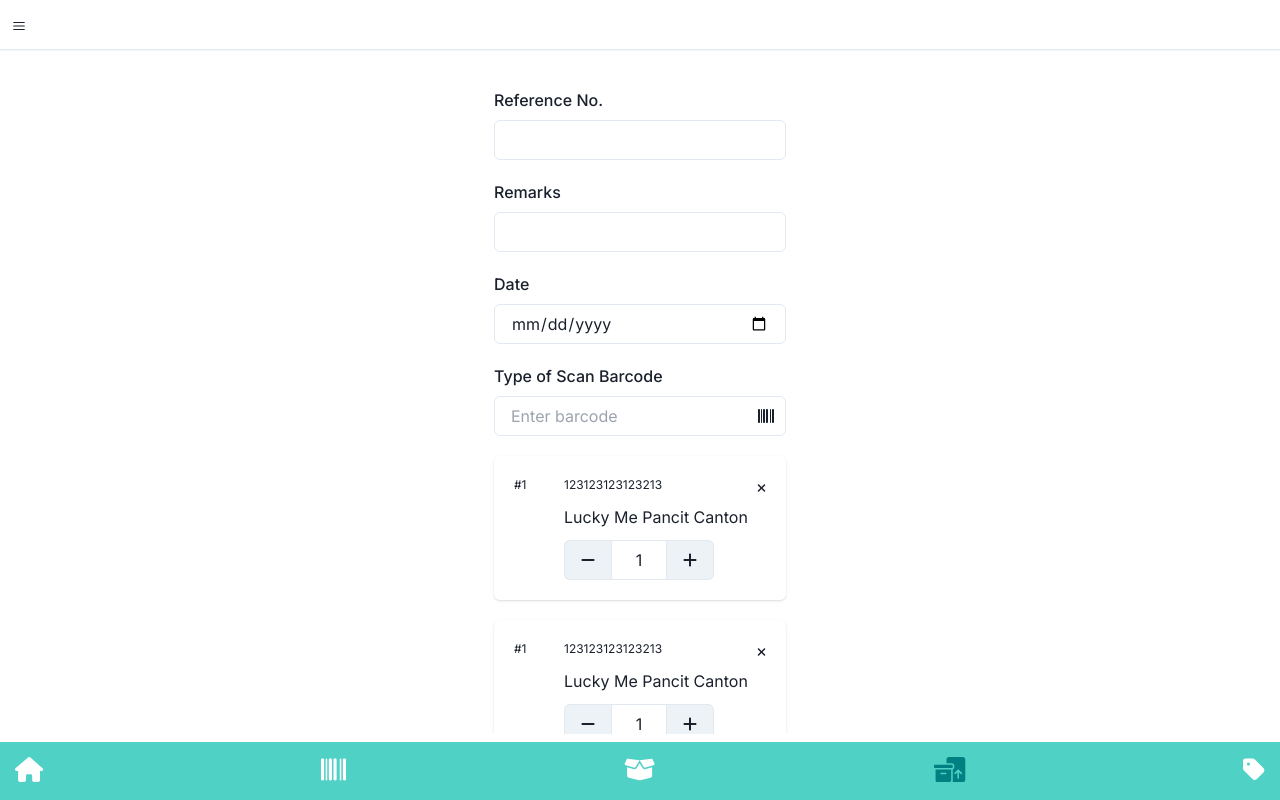
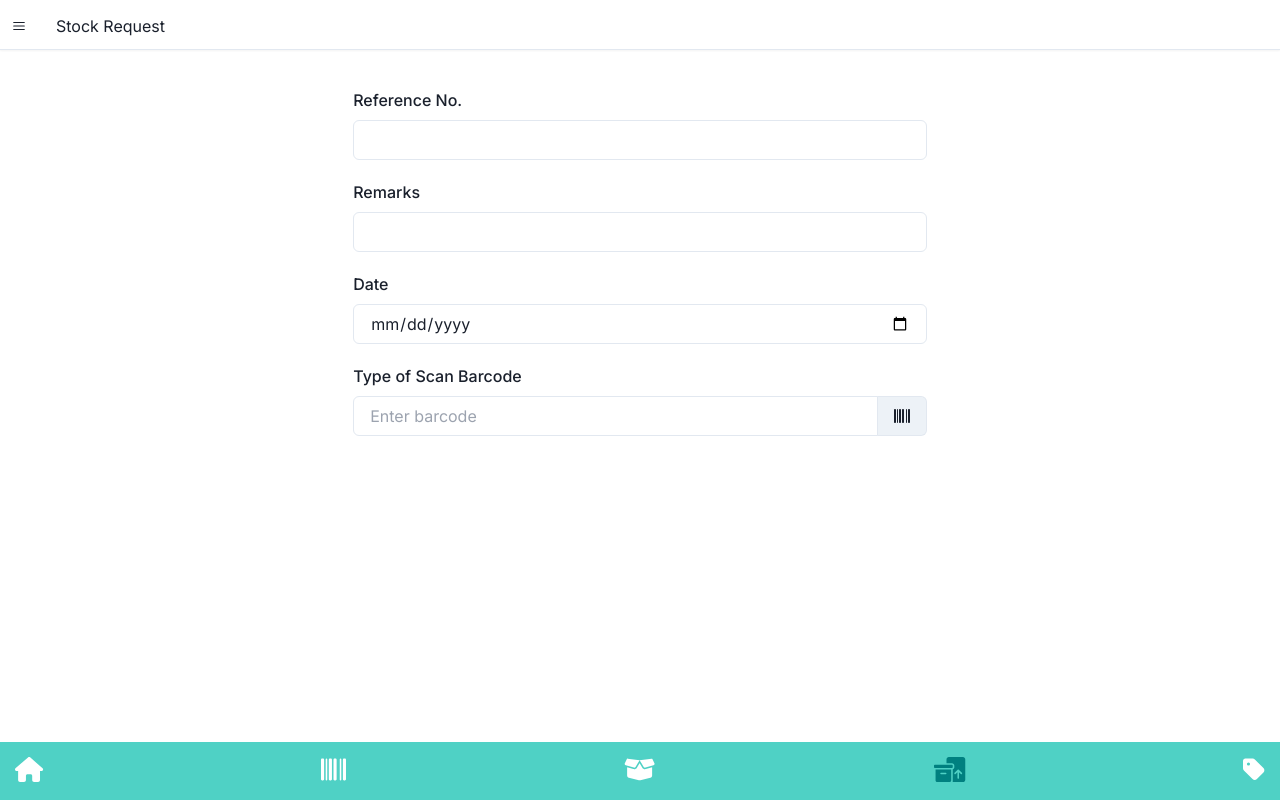
Before and after one commit to kevinmirafuentes/scanner-app, a Next.js app: page /stock-request in a window 1280 px wide. Built offline with nearby package versions, Linux system fonts and the light colour scheme.

Commit message:
Add stock request product ui functions

```diff
--- a/src/app/stock-request/page.tsx
+++ b/src/app/stock-request/page.tsx
@@ -1,59 +1,31 @@
-import FooterNav from "@/components/FooterNav";
-import Navbar from "@/components/Navbar";
-import Viewport from "@/components/Viewport";
-import { Box, Button, Card, CardBody, Container, FormControl, FormLabel, Grid, GridItem, Input, InputGroup, InputLeftAddon, InputLeftElement, InputRightAddon, InputRightElement, Text, VStack } from "@chakra-ui/react";
-import { faBarcode, faMinus, faPlus, faTimes } from "@fortawesome/free-solid-svg-icons";
-import { FontAwesomeIcon } from "@fortawesome/react-fontawesome";
-
-function ProductCard() {
-  return (
-    <Card width='100%'>
-      <CardBody>
-      <Grid
-          width='100%'
-          templateRows='24px 1fr 1fr'
-          templateColumns='50px 1fr 50px'
-        >
-          <GridItem rowSpan={3} width='50px'>
-            <Text fontSize="xs">#1</Text>
-          </GridItem>
-          <GridItem>
-            <Text fontSize="xs">123123123123213</Text>
-          </GridItem>
-          <GridItem textAlign='right'>
-            <FontAwesomeIcon size="xs" icon={faTimes}></FontAwesomeIcon>
-          </GridItem>
-          <GridItem paddingY='5px' colSpan={2}>Lucky Me Pancit Canton</GridItem>
-          <GridItem>
-            <InputGroup width='150px'>
-              <InputLeftAddon pointerEvents='none'>
-                <FontAwesomeIcon
-                  icon={faMinus}
-                ></FontAwesomeIcon>
-              </InputLeftAddon>
-              <Input type='text' textAlign='center' value='1' />
-              <InputRightAddon pointerEvents='none'>
-                <FontAwesomeIcon
-                  icon={faPlus}
-                ></FontAwesomeIcon>
-              </InputRightAddon>
-            </InputGroup>
-          </GridItem>
-        </Grid>
-      </CardBody>
-    </Card>
-  )
-}
+"use client";
+import BarcodeInput from "@/components/BarcodeInput";
+import { NavFooterLayout } from "@/components/NavFooterLayout";
+import ProductQuantityCard from "@/components/ProductQuantityCard";
+import { StockRequestProduct } from "@/types/types";
+import { Container, FormControl, FormLabel, Input, VStack } from "@chakra-ui/react";
+import { useState } from "react";
 
 export default function StockRequest() {
+  const [products, setProducts] = useState<StockRequestProduct[]>([]);
+
+  const onBarcodeChange = (barcode: string) => {
+    let product = {
+      barcode: barcode,
+      name: 'prod name',
+      quantity: 1,
+    }
+    setProducts([...products, product]);
+  };
+
+  const removeProduct = (index: number) => {
+    setProducts(products.filter((p, i) => i != index));
+  };
+
   return (
-    <>
-      <VStack>
-        <Navbar>Stock Request</Navbar>
-        <Viewport>
-          <VStack
-            spacing='20px'
-          >
+    <NavFooterLayout title='Stock Request' activeFooter='stock-request'>
+      <Container>
+        <VStack spacing='20px'>
           <FormControl>
             <FormLabel>Reference No.</FormLabel>
             <Input type='text' />
@@ -68,25 +40,19 @@ export default function StockRequest() {
           </FormControl>
           <FormControl>
             <FormLabel>Type of Scan Barcode</FormLabel>
-              <InputGroup>
-                <Input type='text' placeholder='Enter barcode' />
-                <InputRightElement pointerEvents='none'>
-                  <FontAwesomeIcon
-                    icon={faBarcode}
-                  ></FontAwesomeIcon>
-                </InputRightElement>
-              </InputGroup>
+            <BarcodeInput clearOnChange={true} onChange={onBarcodeChange} />
           </FormControl>
-
-
-            <ProductCard></ProductCard>
-            <ProductCard></ProductCard>
-            <ProductCard></ProductCard>
+          { products.map((product, index) => (
+            <ProductQuantityCard
+              key={index}
+              product={product}
+              index={index}
+              onClose={e => removeProduct(index)}
+            />
+          ))}
 
         </VStack>
-        </Viewport>
-        <FooterNav active='stock-request'></FooterNav>
-      </VStack>
-    </>
+      </Container>
+    </NavFooterLayout>
   )
 }
--- a/src/components/BarcodeInput.tsx
+++ b/src/components/BarcodeInput.tsx
@@ -5,15 +5,16 @@ import { useRef, useState } from "react";
 import Scanner from "@/lib/scanner/Scanner";
 
 interface BarcodeInputProps {
-  onChange: CallableFunction
+  onChange: CallableFunction,
+  clearOnChange?: boolean|null
 };
 
 let scannerObject = new Scanner;
 let debounce: any;
 
-export default function BarcodeInput({ onChange }: BarcodeInputProps) {
+export default function BarcodeInput({ onChange, clearOnChange }: BarcodeInputProps) {
   const { isOpen, onOpen, onClose } = useDisclosure();
-  let [barcode, setBarcode] = useState<string|null>();
+  let [barcode, setBarcode] = useState<string>('');
   const audioRef = useRef();
 
   const playBeepSound = () => {
@@ -26,6 +27,7 @@ export default function BarcodeInput({ onChange }: BarcodeInputProps) {
     playBeepSound();
     setBarcode(text);
     onChange(text);
+    clearOnChange && setBarcode('');
     scannerObject.stop(onClose);
   }
 
@@ -39,12 +41,14 @@ export default function BarcodeInput({ onChange }: BarcodeInputProps) {
   }
 
   const handleChange = (e: any) => {
+    setBarcode(e.target.value);
+
     if (debounce) {
       clearTimeout(debounce);
     }
     debounce = setTimeout(() => {
-      // setBarcode(e.target.value);
       onChange(e.target.value);
+      clearOnChange && setBarcode('');
     }, 500);
   }
 
@@ -53,6 +57,7 @@ export default function BarcodeInput({ onChange }: BarcodeInputProps) {
     <InputGroup>
       <Input
         type='number'
+        value={barcode}
         onChange={handleChange}
         placeholder='Enter barcode' />
       <InputRightAddon onClick={handleOpen}>
--- /dev/null
+++ b/src/components/ProductQuantityCard.tsx
@@ -0,0 +1,83 @@
+import { StockRequestProduct } from "@/types/types";
+import { Button, Card, CardBody, Grid, GridItem, Input, InputGroup, InputLeftAddon, InputRightAddon, Text } from "@chakra-ui/react";
+import { faMinus, faPlus, faTimes } from "@fortawesome/free-solid-svg-icons";
+import { FontAwesomeIcon } from "@fortawesome/react-fontawesome";
+import { useEffect, useState } from "react";
+
+export default function ProductQuantityCard({
+  product,
+  index,
+  onQuantityChange,
+  onClose
+}: {
+  product: StockRequestProduct,
+  index: number,
+  onQuantityChange?: Function,
+  onClose?: Function
+}) {
+
+  const [quantity, setQuantity] = useState<number>(product.quantity || 1);
+
+  useEffect(() => {
+    onQuantityChange && onQuantityChange(quantity);
+  }, [onQuantityChange, quantity])
+
+  const increment = () => {
+    let newQuantity = quantity + 1;
+    setQuantity(newQuantity);
+  }
+
+  const decrement = () => {
+    if (quantity == 1) {
+      return;
+    }
+    let newQuantity = quantity - 1;
+    setQuantity(newQuantity);
+  }
+
+  return (
+    <Card width='100%'>
+      <CardBody>
+        <Grid
+          width='100%'
+          templateRows='24px 1fr 1fr'
+          templateColumns='50px 1fr 50px'
+        >
+          <GridItem rowSpan={3} width='50px'>
+            <Text fontSize="xs">#{ index + 1}</Text>
+          </GridItem>
+          <GridItem>
+            <Text fontSize="xs">{product.barcode}</Text>
+          </GridItem>
+          <GridItem textAlign='right'>
+            <Button type='button' onClick={e => onClose && onClose(e)}>
+              <FontAwesomeIcon size="xs" icon={faTimes}></FontAwesomeIcon>
+            </Button>
+          </GridItem>
+          <GridItem paddingY='5px' colSpan={2}>{product.name}</GridItem>
+          <GridItem>
+            <InputGroup width='200px'>
+              <InputLeftAddon padding='0'>
+                <Button size='sm' onClick={decrement}>
+                  <FontAwesomeIcon icon={faMinus} />
+                </Button>
+              </InputLeftAddon>
+              <Input
+                type='number'
+                textAlign='center'
+                width='70px'
+                value={quantity}
+                onChange={e => { setQuantity(parseInt(e.target.value))}}
+              />
+              <InputRightAddon padding='0'>
+                <Button size='sm' onClick={increment}>
+                  <FontAwesomeIcon icon={faPlus} />
+                </Button>
+              </InputRightAddon>
+            </InputGroup>
+          </GridItem>
+        </Grid>
+      </CardBody>
+    </Card>
+  )
+}
--- a/src/middleware.tsx
+++ b/src/middleware.tsx
@@ -12,9 +12,9 @@ export async function middleware(request: NextRequest) {
 export const config = {
   matcher: [
     '/',
-    // '/price-checker',
-    // '/inventory-checker',
-    '/stock-request',
+    '/price-checker',
+    '/inventory-checker',
+    // '/stock-request',
     '/tag-request',
   ],
 }
--- a/src/types/types.tsx
+++ b/src/types/types.tsx
@@ -40,3 +40,9 @@ export interface InventoryDetails {
   inventory: number,
   order_unit: number,
 }
+
+export interface StockRequestProduct {
+  barcode: string,
+  name: string,
+  quantity: number,
+}
```
Lines whose indentation alone changed are shown as unchanged.
